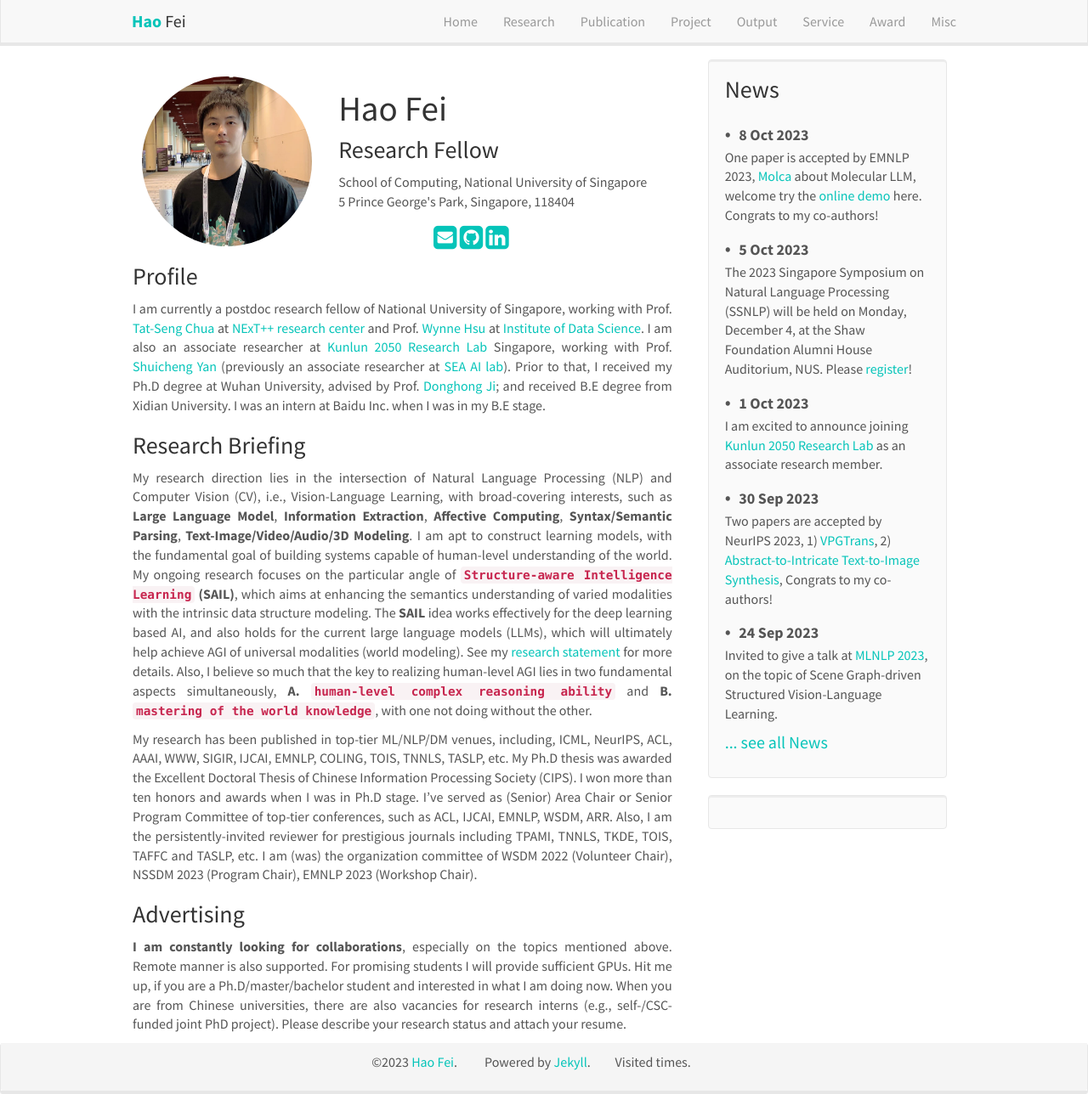
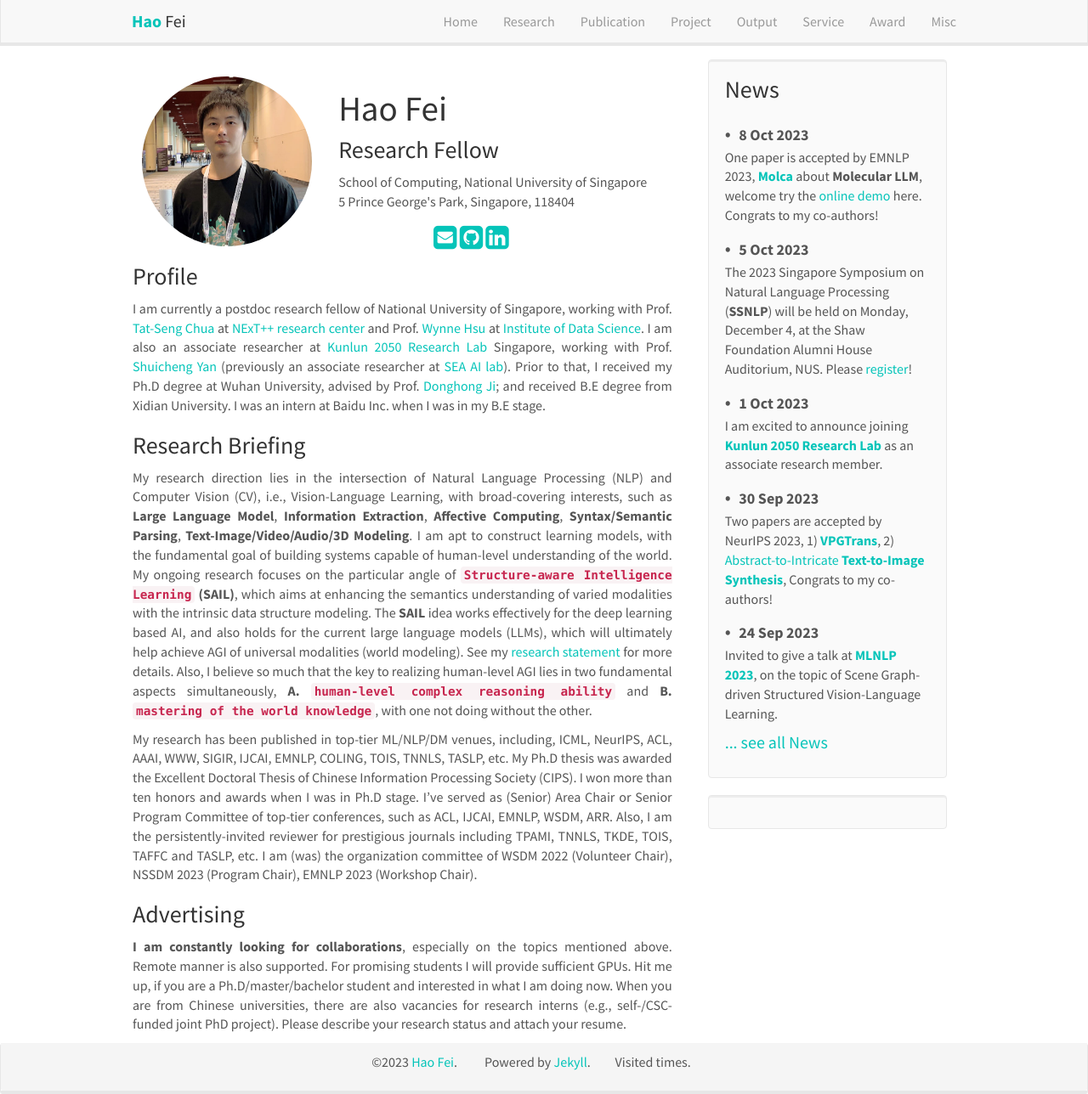
Before and after one commit to scofield7419/scofield7419.github.io, a Jekyll site: the page built from _pages/home.md, in a window 1280 px wide and 1288 px high. Shown: the whole window at 85% size. Built offline with Jekyll 4.4.1, drawn with Linux system fonts in a browser that asks for light colours; nearby versions of some CDN libraries; comment, search, counter and statistics services are not loaded; a style sheet for code colours, icons or effects is not loaded; some of the changed lines change nothing that is shown.

Commit message:
Update news.yml

```diff
--- a/_data/news.yml
+++ b/_data/news.yml
@@ -1,23 +1,23 @@
 
 
 - date: 8 Oct 2023
-  headline: "One paper is accepted by EMNLP 2023, [Molca](https://acharkq.github.io/MolCA/) about Molecular LLM, welcome try the [online demo](https://acharkq.github.io/MolCA/) here. Congrats to my co-authors!"
+  headline: "One paper is accepted by EMNLP 2023, [**Molca**](https://acharkq.github.io/MolCA/) about **Molecular LLM**, welcome try the [online demo](https://acharkq.github.io/MolCA/) here. Congrats to my co-authors!"
 
 
 - date: 5 Oct 2023
-  headline: "The 2023 Singapore Symposium on Natural Language Processing (SSNLP) will be held on Monday, December 4, at the Shaw Foundation Alumni House Auditorium, NUS. Please [register](https://forms.office.com/r/P7GFnaHHqu)!"
+  headline: "The 2023 Singapore Symposium on Natural Language Processing (**SSNLP**) will be held on Monday, December 4, at the Shaw Foundation Alumni House Auditorium, NUS. Please [register](https://forms.office.com/r/P7GFnaHHqu)!"
 
 
 - date: 1 Oct 2023
-  headline: "I am excited to announce joining [Kunlun 2050 Research Lab](#) as an associate research member."
+  headline: "I am excited to announce joining [**Kunlun 2050 Research Lab**](#) as an associate research member."
 
 
 - date: 30 Sep 2023
-  headline: "Two papers are accepted by NeurIPS 2023, 1) [VPGTrans](https://arxiv.org/pdf/2305.01278.pdf), 2) [Abstract-to-Intricate Text-to-Image Synthesis](https://github.com/ChocoWu/T2I-Salad), Congrats to my co-authors!"
+  headline: "Two papers are accepted by NeurIPS 2023, 1) [**VPGTrans**](https://vpgtrans.github.io/), 2) [Abstract-to-Intricate **Text-to-Image Synthesis**](https://github.com/ChocoWu/T2I-Salad), Congrats to my co-authors!"
 
 
 - date: 24 Sep 2023
-  headline: "Invited to give a talk at [MLNLP 2023](http://mlnlp.world/mlnlp2023/), on the topic of Scene Graph-driven Structured Vision-Language Learning."
+  headline: "Invited to give a talk at [**MLNLP 2023**](http://mlnlp.world/mlnlp2023/), on the topic of Scene Graph-driven Structured Vision-Language Learning."
 
 
 - date: 12 Sep 2023
```
